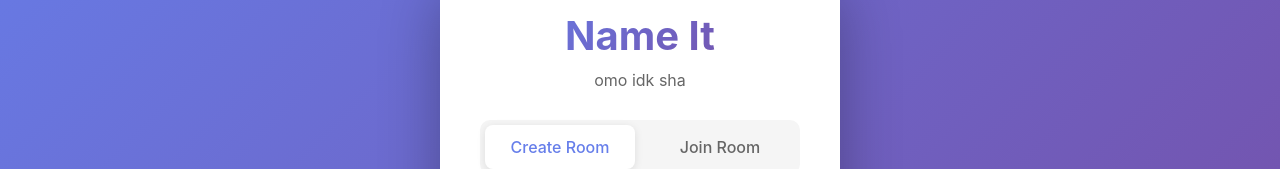
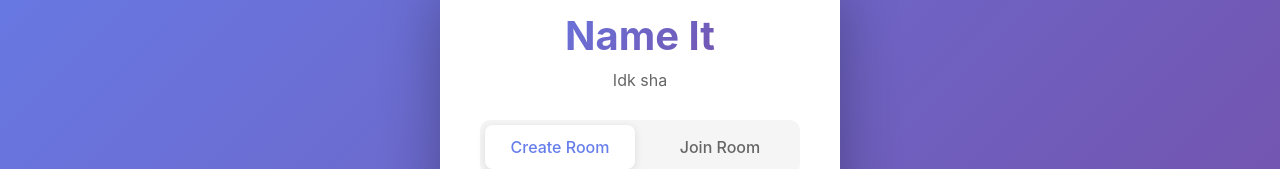
Before and after one commit to psyclopse/Name-it, a React (Vite) app in the folder client/: page / in a window 1280 px wide. Shown: the part 237-406 px from the top of the page. Built offline with nearby package versions, Linux system fonts and the light colour scheme; no server answers; the HTML template or start-up script is replaced by a standard one.

Commit message:
Revert "Update Lobby.jsx"
This reverts commit 1fce2e1252f21a0ecd2a820117f5a049b3330cf3.

```diff
--- a/client/src/components/Lobby.jsx
+++ b/client/src/components/Lobby.jsx
@@ -22,7 +22,7 @@ function Lobby({ onCreateRoom, onJoinRoom, error }) {
     <div className="lobby">
       <div className="lobby-card">
         <h1 className="lobby-title"> Name It </h1>
-        <p className="lobby-subtitle">omo idk sha</p>
+        <p className="lobby-subtitle">Idk sha</p>
 
         <div className="mode-toggle">
           <button
```
